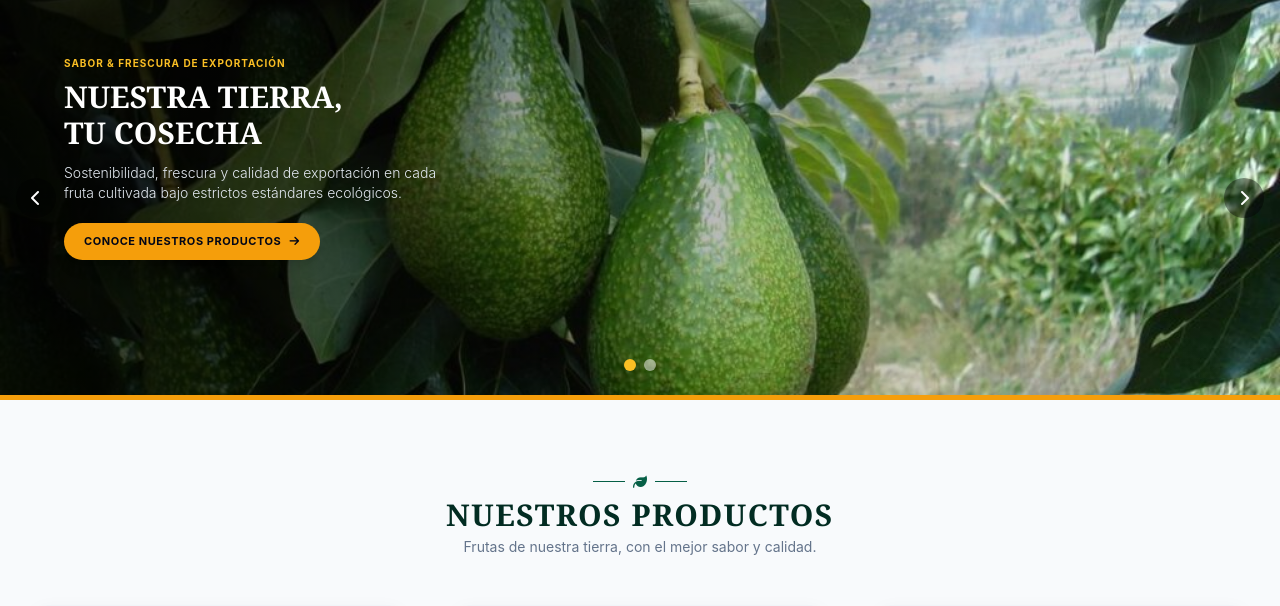
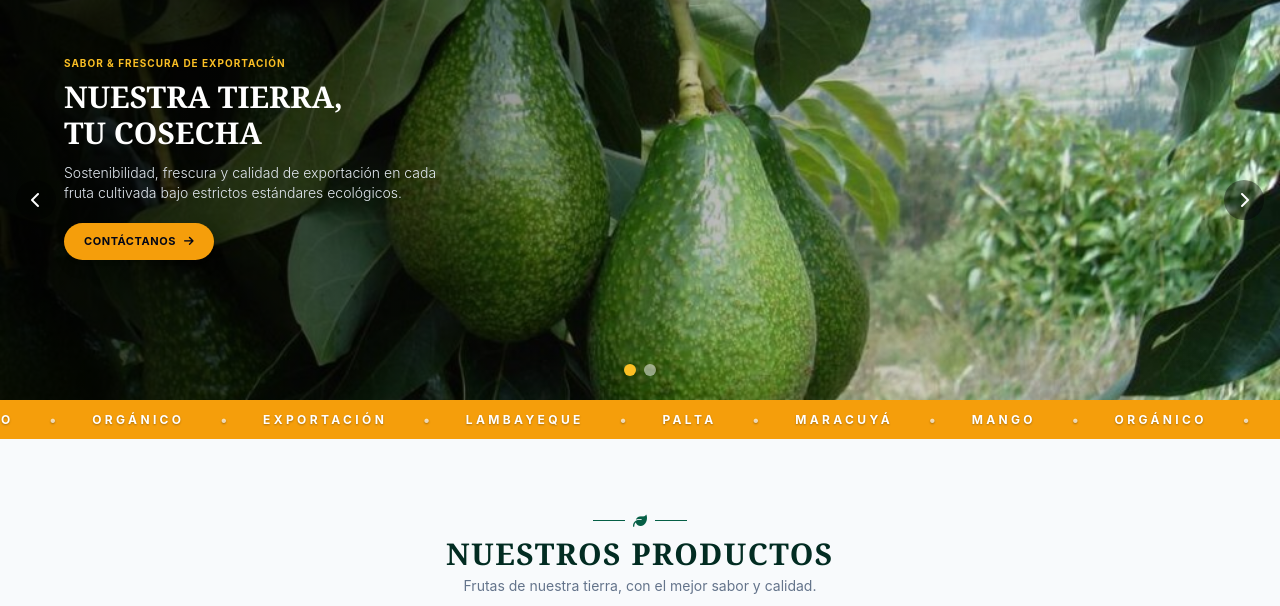
Before and after one commit to FrankyJJTM/Franky_Torres_Local, a Flask app: page / in a window 1280 px wide. Shown: the part 80-686 px from the top of the page. Run offline with Flask 3, Linux system fonts and the light colour scheme.

Commit message:
fix(project): resolve merge conflicts and clean repository setup

```diff
--- a/app/static/css/index.css
+++ b/app/static/css/index.css
@@ -24,3 +24,68 @@
     box-shadow: 0 10px 30px -4px rgba(0, 0, 0, 0.12);
     transform: translateY(-4px);
 }
+/* ===== CINTA ANIMADA ===== */
+
+/* Barra amarilla de borde a borde (mismo amarillo de tus botones) */
+.cinta {
+    width: 100%;
+    background: #f59e0b;
+    padding: 9px 0;                 /* antes 14px: más delgada */
+}
+
+/* Oculta lo que sale de la pantalla */
+.cinta-vista { overflow: hidden; }
+
+.cinta-track {
+    display: flex;
+    width: max-content;
+}
+
+/* Se activa cuando el JS termina de armar la cinta */
+.cinta-track.lista {
+    animation: cinta-mover 40s linear infinite;
+}
+
+.cinta-grupo {
+    display: flex;
+    align-items: center;
+    flex-shrink: 0;
+}
+
+/* Palabras: blancas, en negrita, con sombra suave para que se lean */
+.cinta-grupo span {
+    padding: 0 36px;
+    font-size: 12px;
+    font-weight: 700;
+    letter-spacing: .28em;
+    color: #ffffff;
+    text-shadow: 0 1px 2px rgba(0, 0, 0, .3);
+    white-space: nowrap;
+}
+
+/* Puntos separadores en blanco semitransparente */
+.cinta-grupo .sep {
+    padding: 0;
+    color: rgba(255, 255, 255, .7);
+    font-size: 14px;
+    letter-spacing: 0;
+}
+
+/* Recorre un grupo completo (ancho calculado por el JS) */
+@keyframes cinta-mover {
+    to { transform: translateX(calc(-1 * var(--cinta-ancho, 50%))); }
+}
+
+/* Pausa al pasar el mouse */
+.cinta:hover .cinta-track { animation-play-state: paused; }
+
+/* Celulares */
+@media (max-width: 600px) {
+    .cinta { padding: 7px 0; }      /* antes 12px: más delgada */
+    .cinta-grupo span { padding: 0 22px; font-size: 11px; letter-spacing: .24em; }
+}
+
+/* Sin movimiento si el sistema lo pide */
+@media (prefers-reduced-motion: reduce) {
+    .cinta-track.lista { animation: none; }
+}
--- a/app/static/js/index.js
+++ b/app/static/js/index.js
@@ -114,3 +114,49 @@ document.addEventListener('DOMContentLoaded', () => {
         contadores.forEach((contador) => observer.observe(contador));
     }
 });
+/* ===== CINTA ANIMADA ===== */
+document.addEventListener('DOMContentLoaded', () => {
+    const track = document.getElementById('cintaTrack');
+    if (!track) return;                       // sale si la página no tiene cinta
+
+    const grupoOriginal = track.querySelector('.cinta-grupo');
+    const VELOCIDAD = 60;                     // píxeles por segundo (más = más rápida)
+
+    function armarCinta() {
+        // Quita copias anteriores
+        track.querySelectorAll('[data-clon]').forEach(c => c.remove());
+
+        // Ancho de un grupo de palabras
+        const anchoGrupo = grupoOriginal.getBoundingClientRect().width;
+        if (!anchoGrupo) return;
+
+        // Copias necesarias para cubrir la pantalla (+1 de sobra)
+        const copias = Math.ceil(window.innerWidth / anchoGrupo) + 1;
+
+        for (let i = 0; i < copias; i++) {
+            const clon = grupoOriginal.cloneNode(true);
+            clon.setAttribute('aria-hidden', 'true');
+            clon.setAttribute('data-clon', '');
+            track.appendChild(clon);
+        }
+
+        // Distancia y duración de la animación
+        track.style.setProperty('--cinta-ancho', anchoGrupo + 'px');
+        track.style.animationDuration = (anchoGrupo / VELOCIDAD) + 's';
+        track.classList.add('lista');
+    }
+
+    // Espera las fuentes (cambian el ancho del texto)
+    if (document.fonts && document.fonts.ready) {
+        document.fonts.ready.then(armarCinta);
+    } else {
+        armarCinta();
+    }
+
+    // Reajusta al cambiar el tamaño de la ventana
+    let espera;
+    window.addEventListener('resize', () => {
+        clearTimeout(espera);
+        espera = setTimeout(armarCinta, 200);
+    });
+});
--- a/app/templates/clientes/index.html
+++ b/app/templates/clientes/index.html
@@ -4,7 +4,7 @@
 
 {% block content %}
 <!-- SECCIÓN SLIDER -->
-<section class="relative bg-slate-900 text-white h-[340px] md:h-[400px] flex items-start overflow-hidden hero-borde-inferior">
+<section class="relative bg-slate-900 text-white h-[340px] md:h-[400px] flex items-start overflow-hidden">
     <div class="slider-container absolute inset-0 w-full h-full">
         <!-- Slide 1 -->
         <div class="slide active absolute inset-0 opacity-100">
@@ -29,23 +29,39 @@
         <p class="text-slate-200 text-xs md:text-sm max-w-sm mb-5 leading-relaxed font-light">
             Sostenibilidad, frescura y calidad de exportación en cada fruta cultivada bajo estrictos estándares ecológicos.
         </p>
-        <a href="#productos" class="inline-flex items-center gap-2 bg-amber-500 hover:bg-amber-600 text-slate-950 font-bold text-[11px] uppercase tracking-wider px-5 py-2.5 rounded-full shadow-lg transition transform hover:-translate-y-0.5">
-            Conoce nuestros productos <i class="fa-solid fa-arrow-right"></i>
+        <a href="{{ url_for('clientes.contacto') }}" class="inline-flex items-center gap-2 bg-amber-500 hover:bg-amber-600 text-slate-950 font-bold text-[11px] uppercase tracking-wider px-5 py-2.5 rounded-full shadow-lg transition transform hover:-translate-y-0.5">
+            Contáctanos <i class="fa-solid fa-arrow-right"></i>
         </a>
     </div>
 
     <!-- Controles Slider -->
-    <button id="prevBtn" class="absolute left-4 top-1/2 -translate-y-1/2 z-20 bg-black/40 hover:bg-black/70 text-white w-10 h-10 rounded-full flex items-center justify-center transition">
+    <button id="prevBtn" type="button" aria-label="Anterior slide" class="absolute left-4 top-1/2 -translate-y-1/2 z-20 bg-black/40 hover:bg-black/70 text-white w-10 h-10 rounded-full flex items-center justify-center transition">
         <i class="fa-solid fa-chevron-left"></i>
     </button>
-    <button id="nextBtn" class="absolute right-4 top-1/2 -translate-y-1/2 z-20 bg-black/40 hover:bg-black/70 text-white w-10 h-10 rounded-full flex items-center justify-center transition">
+    <button id="nextBtn" type="button" aria-label="Siguiente slide" class="absolute right-4 top-1/2 -translate-y-1/2 z-20 bg-black/40 hover:bg-black/70 text-white w-10 h-10 rounded-full flex items-center justify-center transition">
         <i class="fa-solid fa-chevron-right"></i>
     </button>
 
     <!-- Indicadores -->
     <div class="absolute bottom-6 left-1/2 -translate-x-1/2 z-20 flex gap-2" id="sliderDots">
-        <button class="dot w-3 h-3 rounded-full bg-amber-400"></button>
-        <button class="dot w-3 h-3 rounded-full bg-white/50 hover:bg-white"></button>
+        <button type="button" aria-label="Diapositiva 1" class="dot w-3 h-3 rounded-full bg-amber-400"></button>
+        <button type="button" aria-label="Diapositiva 2" class="dot w-3 h-3 rounded-full bg-white/50 hover:bg-white"></button>
+    </div>
+</section>
+
+<!-- CINTA ANIMADA: escribe las palabras una sola vez, el JS las repite -->
+<section class="cinta" aria-label="Nuestros productos y valores">
+    <div class="cinta-vista">
+        <div class="cinta-track" id="cintaTrack">
+            <div class="cinta-grupo">
+                <span>PALTA</span><span class="sep">•</span>
+                <span>MARACUYÁ</span><span class="sep">•</span>
+                <span>MANGO</span><span class="sep">•</span>
+                <span>ORGÁNICO</span><span class="sep">•</span>
+                <span>EXPORTACIÓN</span><span class="sep">•</span>
+                <span>LAMBAYEQUE</span><span class="sep">•</span>
+            </div>
+        </div>
     </div>
 </section>
 
@@ -61,7 +77,6 @@
             <h2 class="text-2xl md:text-3xl font-extrabold text-emerald-950 tracking-wider">NUESTROS PRODUCTOS</h2>
             <p class="text-xs md:text-sm text-slate-500 mt-1">Frutas de nuestra tierra, con el mejor sabor y calidad.</p>
         </div>
-
         <div class="grid grid-cols-1 md:grid-cols-3 gap-12">
             <!-- Palta -->
             <div class="bg-white rounded-2xl card-shadow tarjeta-hover border border-slate-100 overflow-hidden">
@@ -76,7 +91,7 @@
                     <p class="text-slate-500 text-xs leading-relaxed mb-6">
                         Palta Hass cultivada bajo estrictos estándares orgánicos. Posee una textura cremosa, rico sabor y un alto valor nutricional.
                     </p>
-                    <a href="#" class="inline-flex items-center gap-2 bg-emerald-900 hover:bg-emerald-950 text-white text-xs font-semibold px-5 py-2 rounded-full transition">
+                    <a href="{{ url_for('clientes.productos') }}" class="inline-flex items-center gap-2 bg-emerald-900 hover:bg-emerald-950 text-white text-xs font-semibold px-5 py-2 rounded-full transition">
                         Ver más <i class="fa-solid fa-arrow-right text-[10px]"></i>
                     </a>
                 </div>
@@ -95,7 +110,7 @@
                     <p class="text-slate-500 text-xs leading-relaxed mb-6">
                         Mangos frescos, dulces y jugosos, cosechados a mano en su punto óptimo de maduración. Libres de pesticidas.
                     </p>
-                    <a href="#" class="inline-flex items-center gap-2 bg-emerald-900 hover:bg-emerald-950 text-white text-xs font-semibold px-5 py-2 rounded-full transition">
+                    <a href="{{ url_for('clientes.productos') }}" class="inline-flex items-center gap-2 bg-emerald-900 hover:bg-emerald-950 text-white text-xs font-semibold px-5 py-2 rounded-full transition">
                         Ver más <i class="fa-solid fa-arrow-right text-[10px]"></i>
                     </a>
                 </div>
@@ -114,7 +129,7 @@
                     <p class="text-slate-500 text-xs leading-relaxed mb-6">
                         Fruta de la pasión de intenso aroma y acidez equilibrada. Producida de forma ecológica, perfecta para jugos y pulpas.
                     </p>
-                    <a href="#" class="inline-flex items-center gap-2 bg-emerald-900 hover:bg-emerald-950 text-white text-xs font-semibold px-5 py-2 rounded-full transition">
+                    <a href="{{ url_for('clientes.productos') }}" class="inline-flex items-center gap-2 bg-emerald-900 hover:bg-emerald-950 text-white text-xs font-semibold px-5 py-2 rounded-full transition">
                         Ver más <i class="fa-solid fa-arrow-right text-[10px]"></i>
                     </a>
                 </div>
@@ -135,8 +150,10 @@
         </a>
     </div>
 </section>
+
+{% block scripts %}
+    {{ super() if super }}
+    <script src="{{ url_for('static', filename='js/index.js') }}"></script>
 {% endblock %}
 
-{% block scripts %}
-<script src="{{ url_for('static', filename='js/index.js') }}"></script>
 {% endblock %}
```
Also changed, not shown: app/static/js/form.js (+61 -22 lines), app/templates/clientes/form.html (+137 -41 lines), 1 other file.
